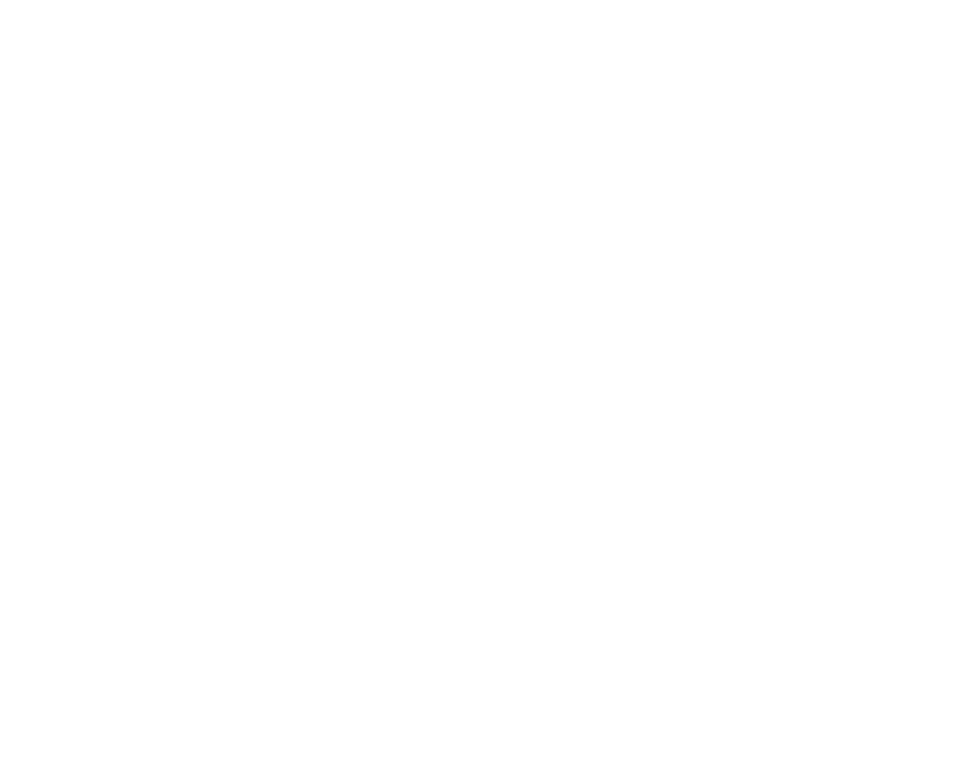
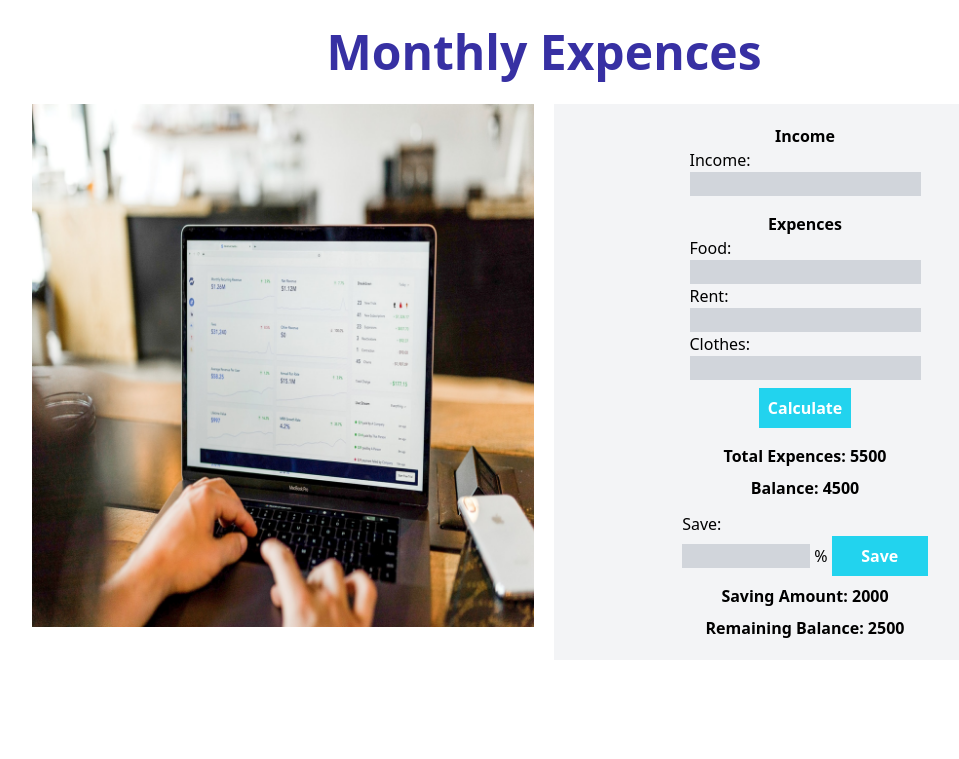
Before and after one commit to ZeroBug404/money-master-basic-JS-website, a plain HTML site: page index.html in a window 1280 px wide. Shown: the whole page, without its empty margins (96-1055 px from the left). Drawn offline with nearby package versions, Linux system fonts and the light colour scheme.

Commit message:
Design done

```diff
--- a/index.html
+++ b/index.html
@@ -1,14 +1,69 @@
 <!DOCTYPE html>
 <html lang="en">
-<head>
-    <meta charset="UTF-8">
-    <meta http-equiv="X-UA-Compatible" content="IE=edge">
-    <meta name="viewport" content="width=device-width, initial-scale=1.0">
+  <head>
+    <meta charset="UTF-8" />
+    <meta http-equiv="X-UA-Compatible" content="IE=edge" />
+    <meta name="viewport" content="width=device-width, initial-scale=1.0" />
     <title>Money Master</title>
-</head>
-<body>
+    <script src="https://cdn.tailwindcss.com"></script>
+  </head>
+  <body>
+    <!-- header section  -->
+    <header>
+      <h1 class="text-5xl font-bold text-indigo-800 text-center my-7">
+        Monthly Expences
+      </h1>
+    </header>
+    <main>
+      <section class="grid grid-cols-2 gap-5 w-4/5 mx-auto">
+        <!-- left side (image) -->
+        <div>
+          <img src="money-expences.png" alt="" class="" />
+        </div>
+        <!-- left side (fields) -->
+        <div class="grid bg-gray-100 p-5 justify-items-center">
+          <h3 class="font-semibold">Income</h3>
+          <div>
+            <p>Income:</p>
+            <input type="text" class="bg-gray-300" />
+          </div>
+          <h3 class="font-semibold mt-4">Expences</h3>
+          <div>
+            <p>Food:</p>
+            <input type="text" class="bg-gray-300" />
+          </div>
+          <div>
+            <p>Rent:</p>
+            <input type="text" class="bg-gray-300" />
+          </div>
+          <div>
+            <p>Clothes:</p>
+            <input type="text" class="bg-gray-300" />
+          </div>
+          <button class="w-1/5 p-2 bg-cyan-400 text-white font-bold my-2">
+            Calculate
+          </button>
+          <h3 class="font-semibold my-2">Total Expences: <span>5500</span></h3>
+          <h3 class="font-semibold">Balance: <span>4500</span></h3>
 
+          <!-- save percentage -->
+          <div class="mt-3">
+            <p>Save:</p>
+            <input type="text" class="w-32 bg-gray-300" /><span> %</span>
+            <button class="w-24 p-2 bg-cyan-400 text-white font-bold">
+              Save
+            </button>
+          </div>
+          <h3 class="font-semibold my-2">Saving Amount: <span>2000</span></h3>
+          <h3 class="font-semibold">Remaining Balance: <span>2500</span></h3>
+        </div>
+      </section>
+      <br />
+      <br />
+      <br />
+      <br />
+    </main>
 
     <script src="app.js"></script>
-</body>
+  </body>
 </html>
```
Also changed, not shown: money-expences.png (added).
